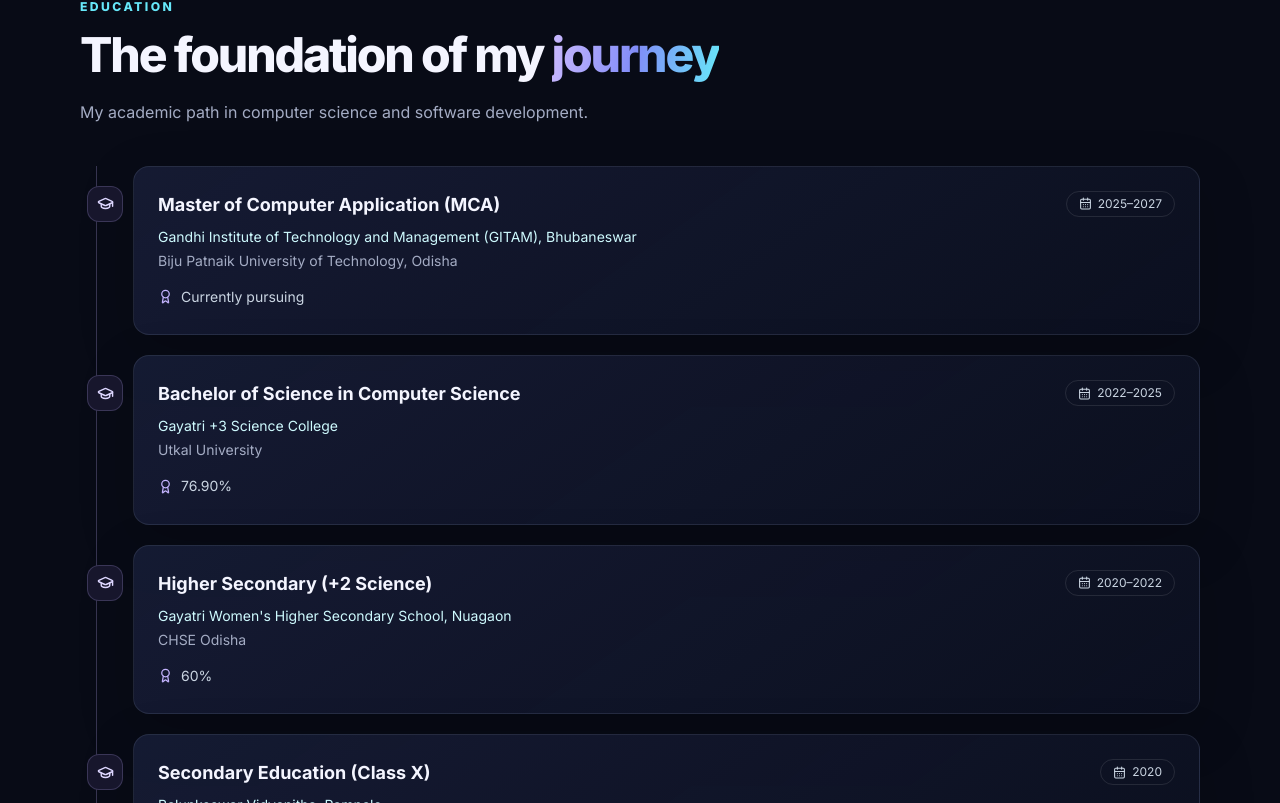
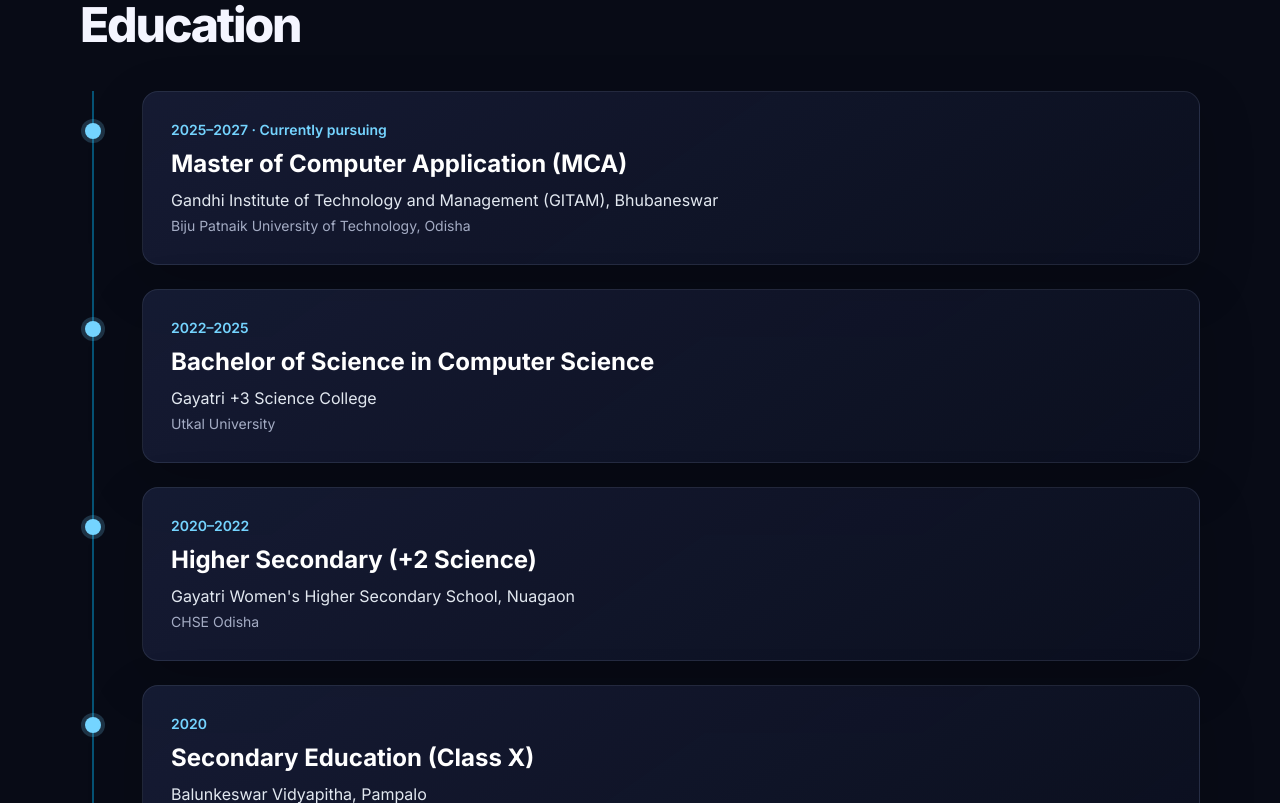
Before and after one commit to sonalisubhadarshinimoharana2004/Sonali-Portfolio, a React (Vite) app: page / in a window 1280 px wide. Shown: the part 7217-8020 px from the top of the page. Built offline with nearby package versions, Linux system fonts and the light colour scheme.

Commit message:
redesign education section

```diff
--- a/src/components/Education.jsx
+++ b/src/components/Education.jsx
@@ -1,8 +1,29 @@
-import { GraduationCap, CalendarDays, Award } from "lucide-react";
 import SectionTitle from "./SectionTitle";
 import { education } from "../data/education";
+
 export default function Education() {
-  return <section id="education" className="section"><div className="container-page"><SectionTitle eyebrow="Education" title={<>The foundation of my <span className="gradient-text">journey</span></>} description="My academic path in computer science and software development."/>
-    <div className="relative ml-2 border-l border-violet-300/25 pl-6 sm:ml-4 sm:pl-9">{education.map((item,i)=><article key={item.degree} className="relative mb-5 last:mb-0"><div className="absolute -left-[33px] top-5 flex h-9 w-9 items-center justify-center rounded-xl border border-violet-300/20 bg-[#17162c] text-violet-200 sm:-left-[46px]"><GraduationCap size={17}/></div><div className="glass rounded-2xl p-5 sm:p-6"><div className="flex flex-wrap items-start justify-between gap-3"><div><h3 className="text-lg font-bold">{item.degree}</h3><p className="mt-2 text-sm text-cyan-100">{item.institution}</p><p className="muted mt-1 text-sm">{item.affiliation}</p></div><span className="inline-flex items-center gap-1.5 rounded-full border border-white/10 px-3 py-1 text-xs text-slate-300"><CalendarDays size={13}/>{item.duration}</span></div><div className="mt-4 inline-flex items-center gap-2 text-sm text-slate-300"><Award size={15} className="text-violet-300"/>{item.result}</div></div></article>)}</div>
-  </div></section>;
+  return (
+    <section id="education" className="section">
+      <div className="container-page">
+        <SectionTitle title="Education" />
+
+        <div className="relative ml-3 space-y-6 border-l-2 border-sky-400/40 pl-8 sm:pl-12">
+          {education.map((item) => (
+            <article key={item.degree} className="relative">
+              <span className="absolute -left-[41px] top-8 h-4 w-4 rounded-full bg-sky-300 ring-4 ring-sky-300/20 sm:-left-[57px]" />
+
+              <div className="glass rounded-2xl border border-sky-300/10 bg-gradient-to-br from-sky-500/[.08] to-transparent p-6 sm:p-7">
+                <p className="text-sm font-semibold text-sky-300">
+                  {item.duration}{item.status && ` · ${item.status}`}
+                </p>
+                <h3 className="mt-2 text-xl font-bold text-white sm:text-2xl">{item.degree}</h3>
+                <p className="mt-2 text-slate-200">{item.institution}</p>
+                <p className="muted mt-1 text-sm">{item.affiliation}</p>
+              </div>
+            </article>
+          ))}
+        </div>
+      </div>
+    </section>
+  );
 }
--- a/src/data/education.js
+++ b/src/data/education.js
@@ -1,6 +1,6 @@
 export const education = [
-  { degree: "Master of Computer Application (MCA)", institution: "Gandhi Institute of Technology and Management (GITAM), Bhubaneswar", affiliation: "Biju Patnaik University of Technology, Odisha", duration: "2025–2027", result: "Currently pursuing" },
-  { degree: "Bachelor of Science in Computer Science", institution: "Gayatri +3 Science College", affiliation: "Utkal University", duration: "2022–2025", result: "76.90%" },
-  { degree: "Higher Secondary (+2 Science)", institution: "Gayatri Women's Higher Secondary School, Nuagaon", affiliation: "CHSE Odisha", duration: "2020–2022", result: "60%" },
-  { degree: "Secondary Education (Class X)", institution: "Balunkeswar Vidyapitha, Pampalo", affiliation: "BSE Odisha", duration: "2020", result: "55%" }
+  { degree: "Master of Computer Application (MCA)", institution: "Gandhi Institute of Technology and Management (GITAM), Bhubaneswar", affiliation: "Biju Patnaik University of Technology, Odisha", duration: "2025–2027", status: "Currently pursuing" },
+  { degree: "Bachelor of Science in Computer Science", institution: "Gayatri +3 Science College", affiliation: "Utkal University", duration: "2022–2025" },
+  { degree: "Higher Secondary (+2 Science)", institution: "Gayatri Women's Higher Secondary School, Nuagaon", affiliation: "CHSE Odisha", duration: "2020–2022" },
+  { degree: "Secondary Education (Class X)", institution: "Balunkeswar Vidyapitha, Pampalo", affiliation: "BSE Odisha", duration: "2020" }
 ];
```
Also changed, not shown: 5 other files (tests, documents, lock files or other folders).
